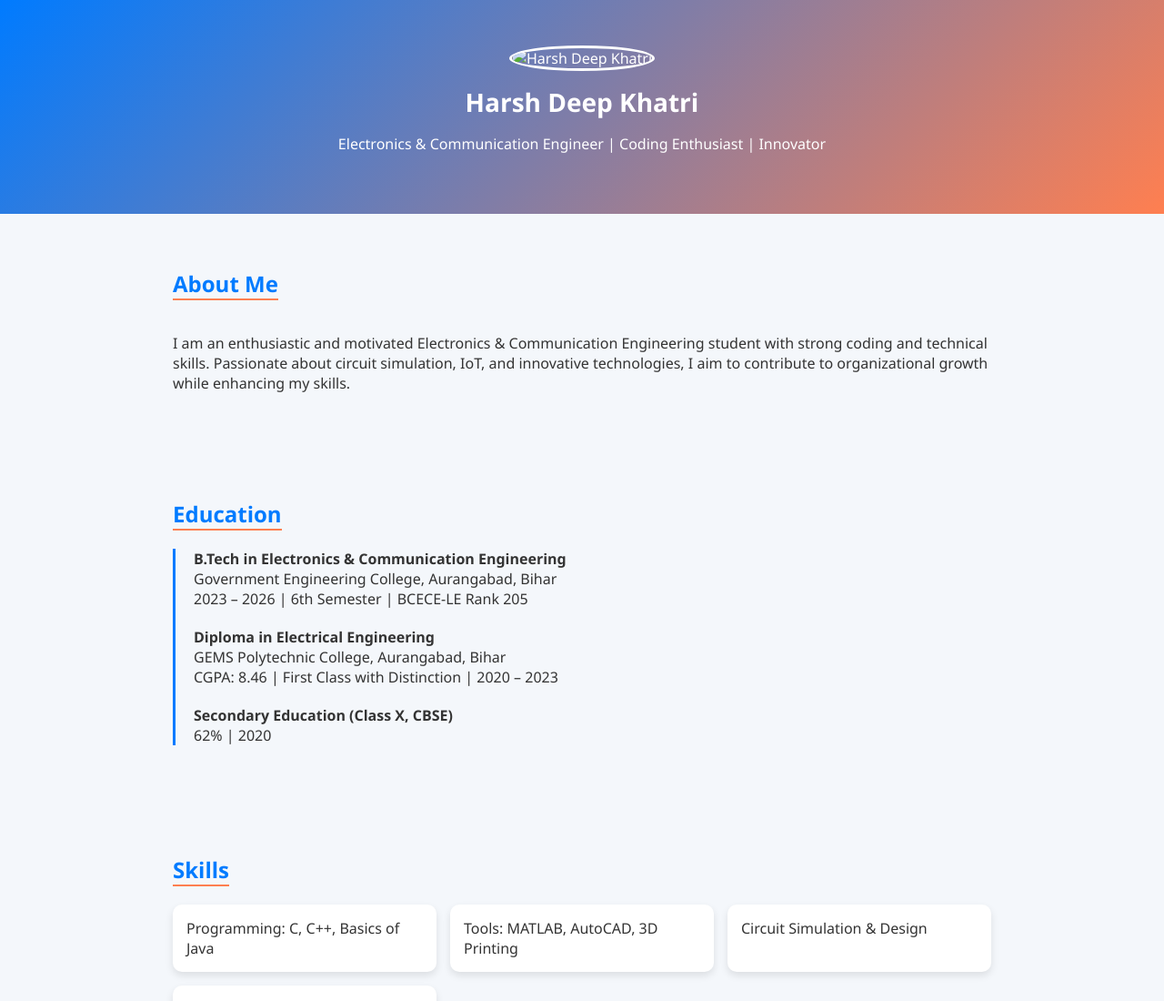
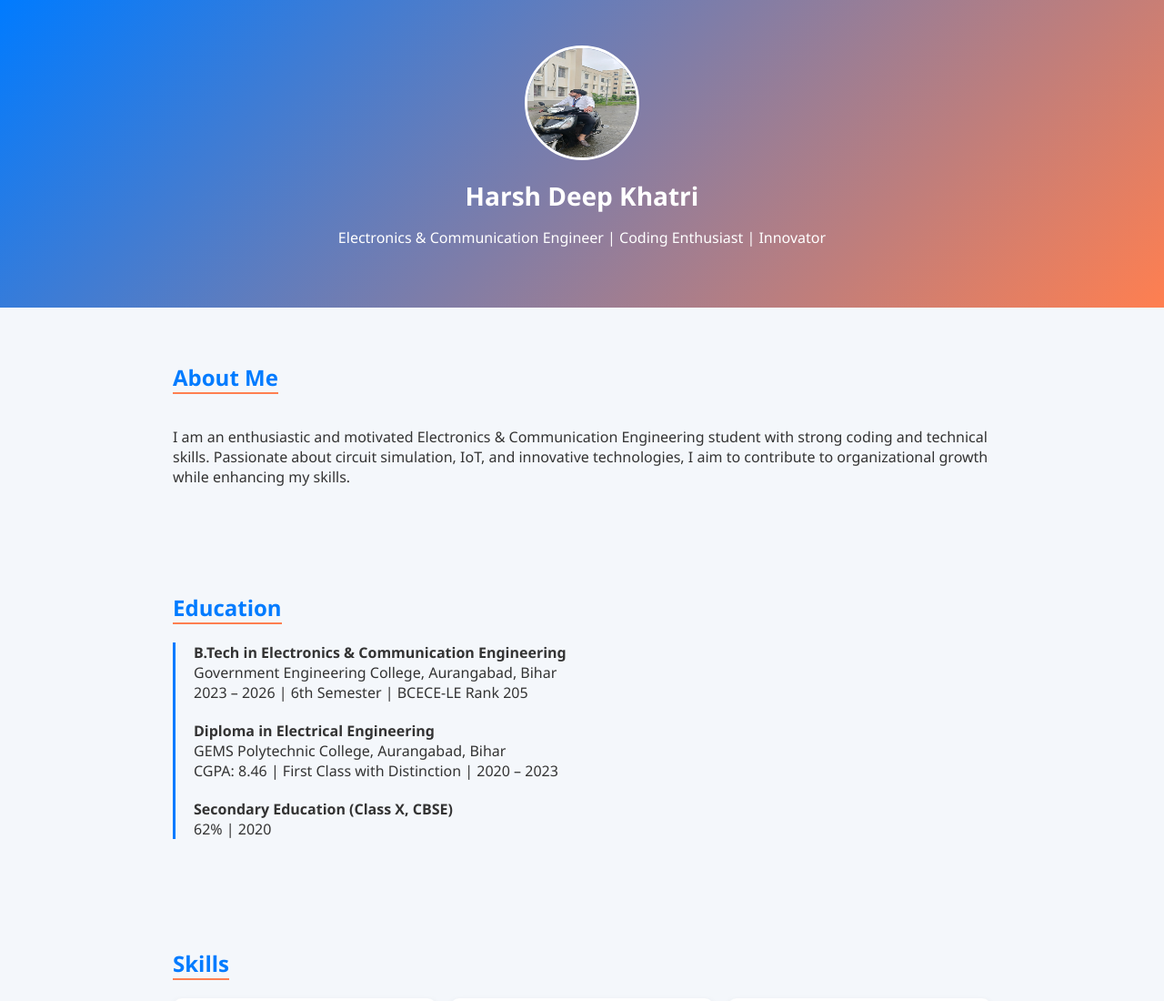
Before and after one commit to radhe-8025/portfolio, a plain HTML site: page index.html in a window 1280 px wide. Shown: the top 1100 px of the page at 91% size. Drawn offline with Linux system fonts and the light colour scheme.

Commit message:
Update index.html

```diff
--- a/index.html
+++ b/index.html
@@ -25,7 +25,7 @@
 </head>
 <body>
   <header>
-    <img src="radhe photo.jpg" alt="Harsh Deep Khatri">
+    <img src="photo.jpg" alt="Harsh Deep Khatri">
     <h1>Harsh Deep Khatri</h1>
     <p>Electronics & Communication Engineer | Coding Enthusiast | Innovator</p>
   </header>
```
